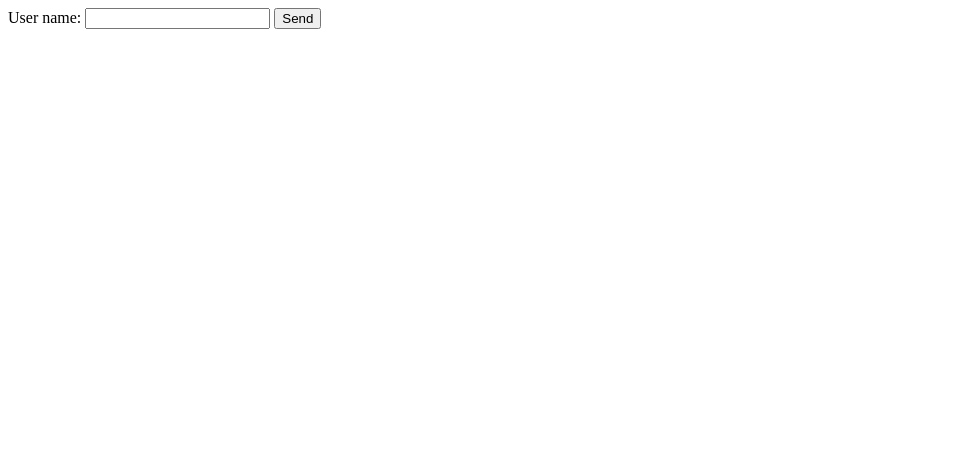
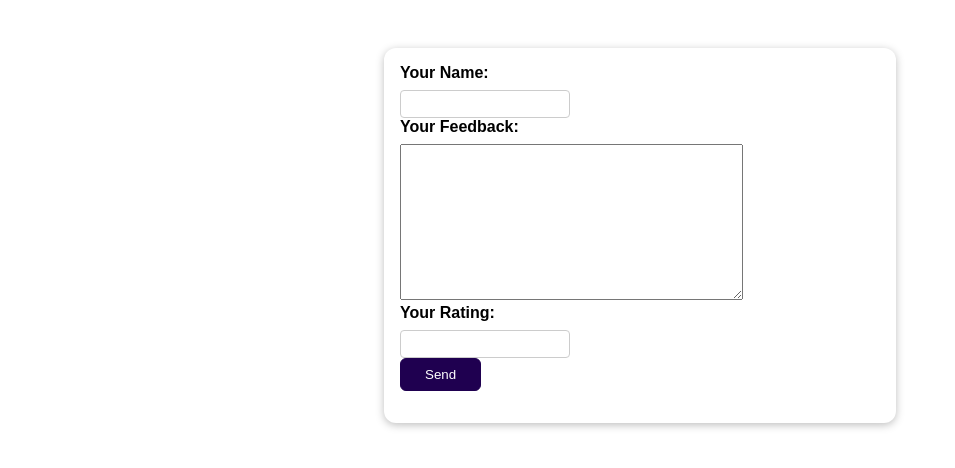
Before and after one commit to rassh15/Python_practice, a Django app: page / in a window 1280 px wide. Shown: the top 468 px of the page, without its empty margins (0-955 px from the left). Run offline with Django 4.2, Linux system fonts and the light colour scheme; parts of the project's set-up code (start-up, migrations or seed data) failed here and were passed over.

Commit message:
adding more form field

```diff
--- a/Django/Feedback/reveiw/forms.py
+++ b/Django/Feedback/reveiw/forms.py
@@ -1,5 +1,13 @@
+from distutils.log import error
 from socket import fromshare
 from django import forms
 
 class ReviewForm(forms.Form):
-    user_name =  forms.CharField()
+    user_name =  forms.CharField(label="Your Name", max_length=100,error_messages={
+        "required": "Your name must not be empty!",
+        "max_lenth": "Please enter a shorter name"
+    })
+
+    review_text = forms.CharField(label="Your Feedback",widget=forms.Textarea, max_length=200)
+
+    rating = forms.IntegerField(label="Your Rating", min_value=1, max_value=5)
--- /dev/null
+++ b/Django/Feedback/static/styless.css
@@ -0,0 +1,70 @@
+body {
+    font-family: sans-serif;
+    margin: 0;
+  }
+
+  form {
+    margin: 3rem auto;
+    width: 90%;
+    max-width: 30rem;
+    padding: 1rem;
+    border-radius: 12px;
+    background-color: white;
+    box-shadow: 0 2px 8px rgba(0, 0, 0, 0.26);
+  }
+
+  button {
+    cursor: pointer;
+    padding: 0.5rem 1.5rem;
+    border-radius: 6px;
+    background-color: #1f0050;
+    color: white;
+    border: 1px solid #1f0050;
+  }
+
+  button:hover,
+  button:active {
+    background-color: #320777;
+    border-color: #320777;
+  }
+
+  .form-control {
+    margin-bottom: 1rem;
+  }
+
+  .form-control input {
+    font: inherit;
+    padding: 0.25rem;
+    border-radius: 4px;
+    border: 1px solid #ccc;
+    display: block;
+    width: 10rem;
+  }
+
+  .form-control input:focus {
+    border-color: #1f0050;
+    outline: none;
+    background-color: #f4eeff;
+  }
+
+  .form-control label {
+    font-weight: bold;
+    display: block;
+    margin-bottom: 0.5rem;
+  }
+
+  .errorlist {
+    list-style: none;
+    margin: 0.5rem 0;
+    padding: 0;
+    color: #680000;
+  }
+
+  .errors input {
+    border-color: #680000;
+    background-color: #fde3e3;
+  }
+
+  .errors label {
+    color: #680000;
+  }
--- a/Django/Feedback/template/reveiw.html
+++ b/Django/Feedback/template/reveiw.html
@@ -7,12 +7,20 @@
         <title> Review</title>
         <meta name="description" content="">
         <meta name="viewport" content="width=device-width, initial-scale=1">
-        <link rel="stylesheet" href="">
+        <link rel="stylesheet" href="/static/styless.css">
     </head>
     <body>
         <form action='/' method='POST'>
             {% csrf_token %}
-            {{ form }}
+
+            {% for field in form %}
+
+            <div class='form-control {% if field.errors %}errors{% endif %}'>
+                {{ field.label_tag }}
+                {{ field }}
+                {{ field.errors }}
+
+            {% endfor %}
             <button type="submit">Send</button>
         </form>
     </body>
```
